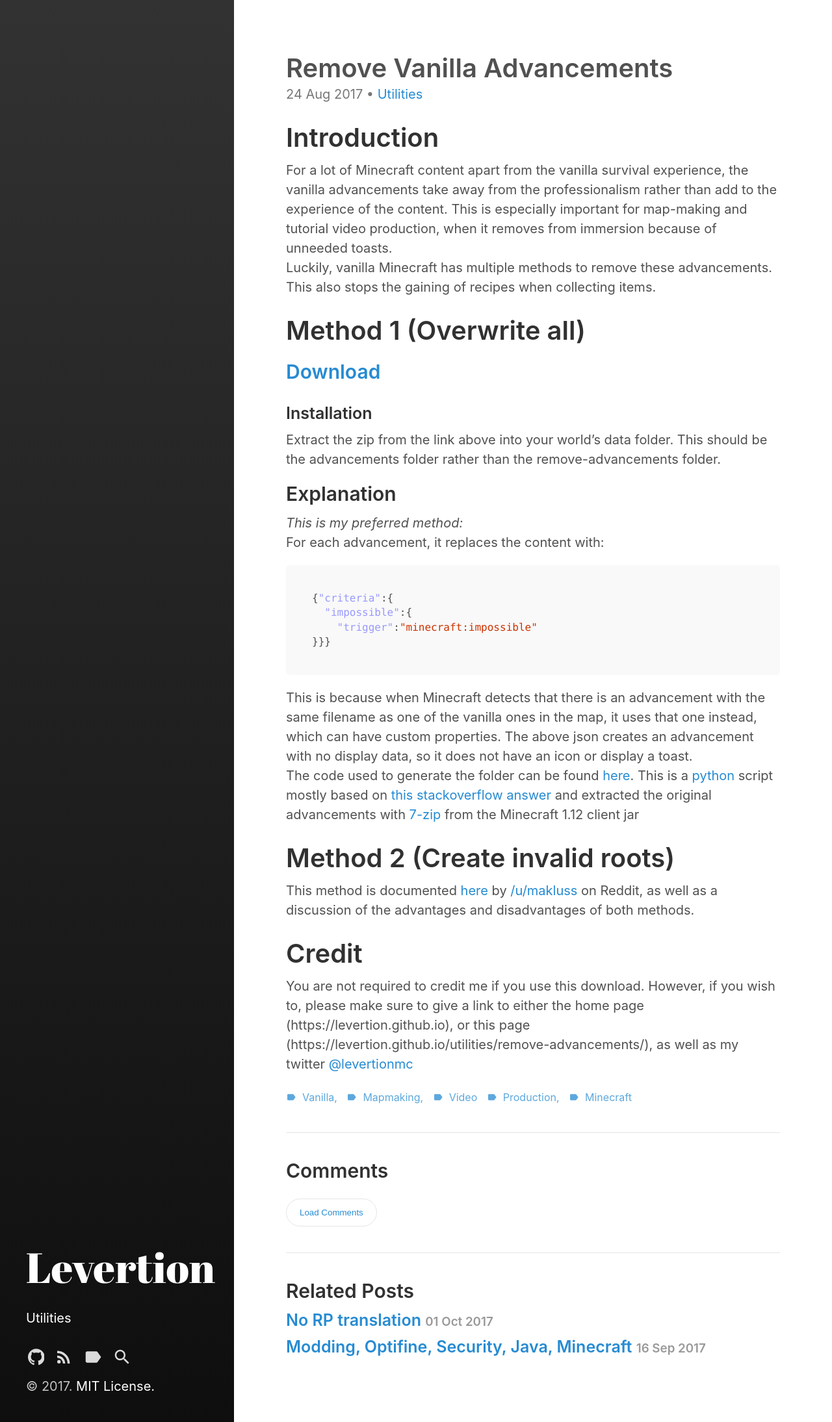
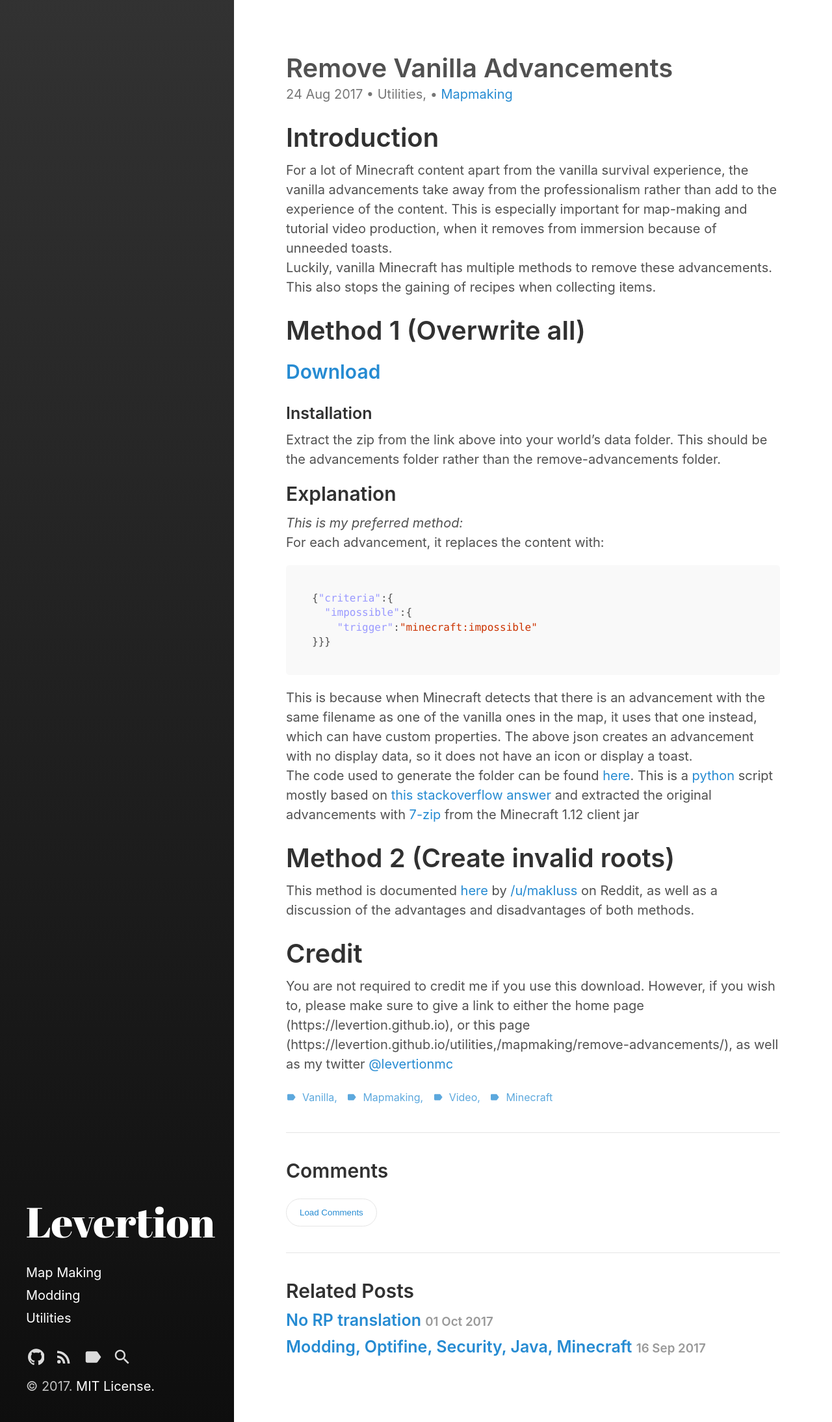
Before and after one commit to Levertion/levertion.github.io, a Jekyll site: the page built from _posts/2017-8-24-remove_advancements.md, in a window 1280 px wide. Shown: the whole page at 65% size. Built offline with Jekyll 4.4.1, drawn with Linux system fonts in a browser that asks for light colours; our own code applies the rules of GitHub Pages for plain Markdown files.

Commit message:
Hopefully fix tags page

```diff
--- a/_posts/2017-8-24-remove_advancements.md
+++ b/_posts/2017-8-24-remove_advancements.md
@@ -2,8 +2,8 @@
 title: Remove Vanilla Advancements
 description: "Two methods of removing vanilla advancements, and how this works"
 supported_versions: "Java 1.12.1"
-categories: Utilities
-tags: Vanilla, Mapmaking, Video Production, Minecraft
+categories: Utilities, Mapmaking
+tags: Vanilla, Mapmaking, Video, Minecraft
 ---
 # Introduction
 For a lot of Minecraft content apart from the vanilla survival experience, the vanilla advancements take away from the professionalism rather than add to the experience of the content. This is especially important for map-making and tutorial video production, when it removes from immersion because of unneeded toasts.
```
Also changed, not shown: _posts/2017-10-1-support_translation.md (+1 -1 lines), category/Mapmaking.md (added, +7 -0 lines), category/Modding.md (added, +7 -0 lines).
